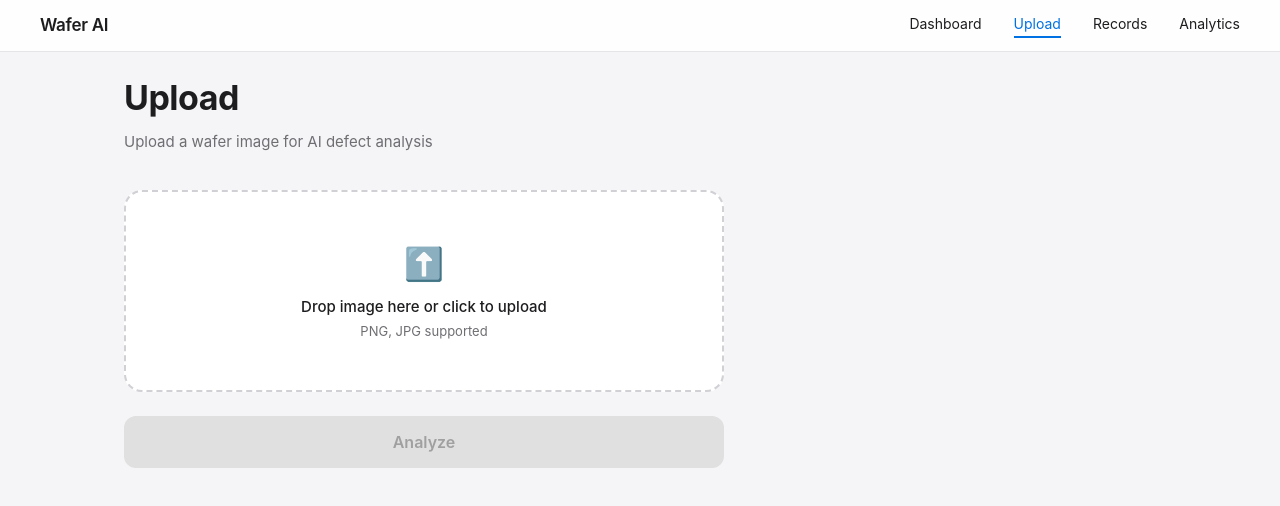
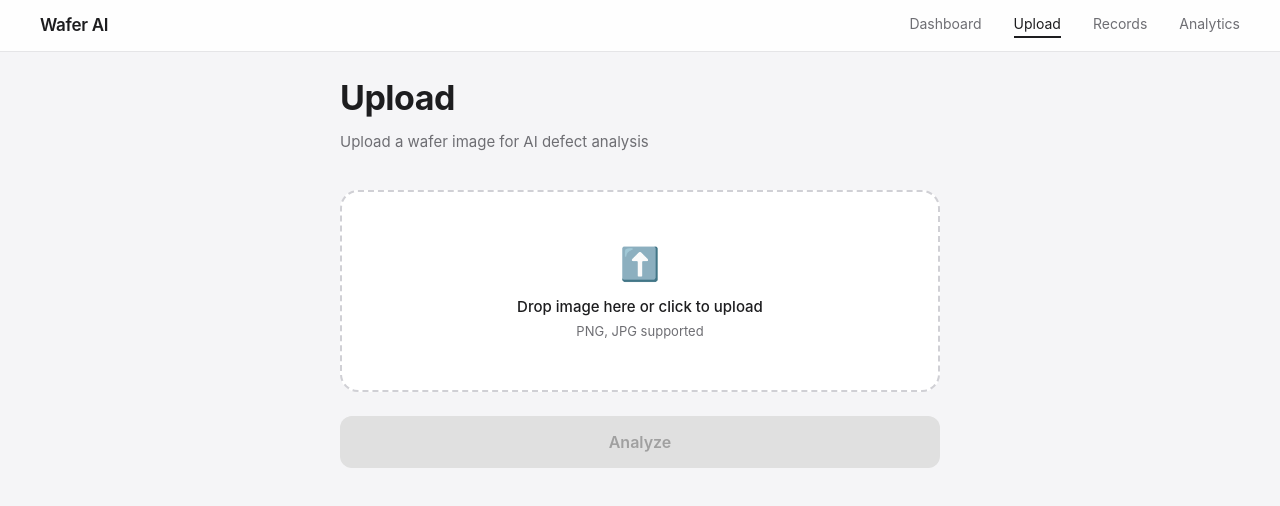
Before and after one commit to msp-architect-2026/kim-minji-frontend, a React (Vite) app: page /analyze in a window 1280 px wide. Shown: the top 506 px of the page. Built offline with nearby package versions, Linux system fonts and the light colour scheme.

Commit message:
style: UI 스타일 개선 - 네비 색상, 링크 색상, 업로드 중앙 정렬

```diff
--- a/src/App.jsx
+++ b/src/App.jsx
@@ -28,9 +28,9 @@ function Nav() {
         {links.map(l => (
           <Link key={l.to} to={l.to} style={{
             fontSize: 14, fontWeight: 400,
-            color: location.pathname === l.to ? '#0071e3' : '#1d1d1f',
+            color: location.pathname === l.to ? '#1d1d1f' : '#6e6e73',
             textDecoration: 'none',
-            borderBottom: location.pathname === l.to ? '2px solid #0071e3' : '2px solid transparent',
+            borderBottom: location.pathname === l.to ? '2px solid #1d1d1f' : '2px solid transparent',
             paddingBottom: 2
           }}>{l.label}</Link>
         ))}
--- a/src/pages/Dashboard.jsx
+++ b/src/pages/Dashboard.jsx
@@ -48,7 +48,7 @@ export default function Dashboard() {
       <div style={{ background: '#fff', borderRadius: 18, boxShadow: '0 2px 12px rgba(0,0,0,0.06)', overflow: 'hidden' }}>
         <div style={{ padding: '24px 32px', borderBottom: '1px solid #f0f0f0', display: 'flex', justifyContent: 'space-between', alignItems: 'center' }}>
           <h2 style={{ fontSize: 17, fontWeight: 600, color: '#1d1d1f', margin: 0 }}>Recent Inspections</h2>
-          <Link to="/records" style={{ fontSize: 14, color: '#0071e3', textDecoration: 'none' }}>View all →</Link>
+          <Link to="/records" style={{ fontSize: 14, color: '#1d1d1f', textDecoration: 'none' }}>View all →</Link>
         </div>
         <table style={{ width: '100%', borderCollapse: 'collapse' }}>
           <thead>
--- a/src/pages/RecordList.jsx
+++ b/src/pages/RecordList.jsx
@@ -57,7 +57,7 @@ export default function RecordList() {
               return (
                 <tr key={r.id} style={{ borderTop: '1px solid #f5f5f7' }}>
                   <td style={{ padding: '14px 24px', fontSize: 14 }}>
-                    <Link to={`/records/${r.id}`} style={{ color: '#0071e3', textDecoration: 'none' }}>{r.filename}</Link>
+                    <Link to={`/records/${r.id}`} style={{ color: '#1d1d1f', textDecoration: 'none' }}>{r.filename}</Link>
                   </td>
                   <td style={{ padding: '14px 24px' }}>
                     <span style={{ background: badge.bg, color: badge.color, borderRadius: 20, padding: '3px 12px', fontSize: 12, fontWeight: 600 }}>
--- a/src/pages/UploadAndAnalyze.jsx
+++ b/src/pages/UploadAndAnalyze.jsx
@@ -45,7 +45,7 @@ export default function UploadAndAnalyze() {
   const badge = result ? defectBadge(result.prediction) : null;
 
   return (
-    <div style={{ maxWidth: 600 }}>
+    <div style={{ maxWidth: 600, margin: '0 auto' }}>
       <h1 style={{ fontSize: 34, fontWeight: 700, color: '#1d1d1f', letterSpacing: '-0.5px', marginBottom: 8 }}>Upload</h1>
       <p style={{ fontSize: 15, color: '#6e6e73', marginBottom: 36 }}>Upload a wafer image for AI defect analysis</p>
 
```
